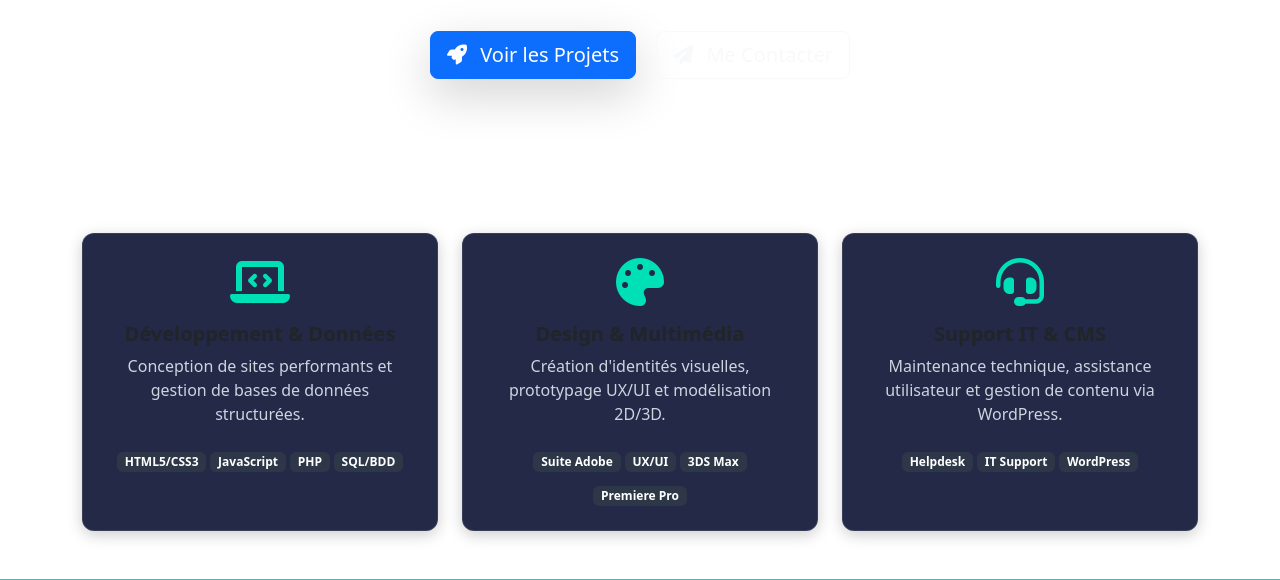
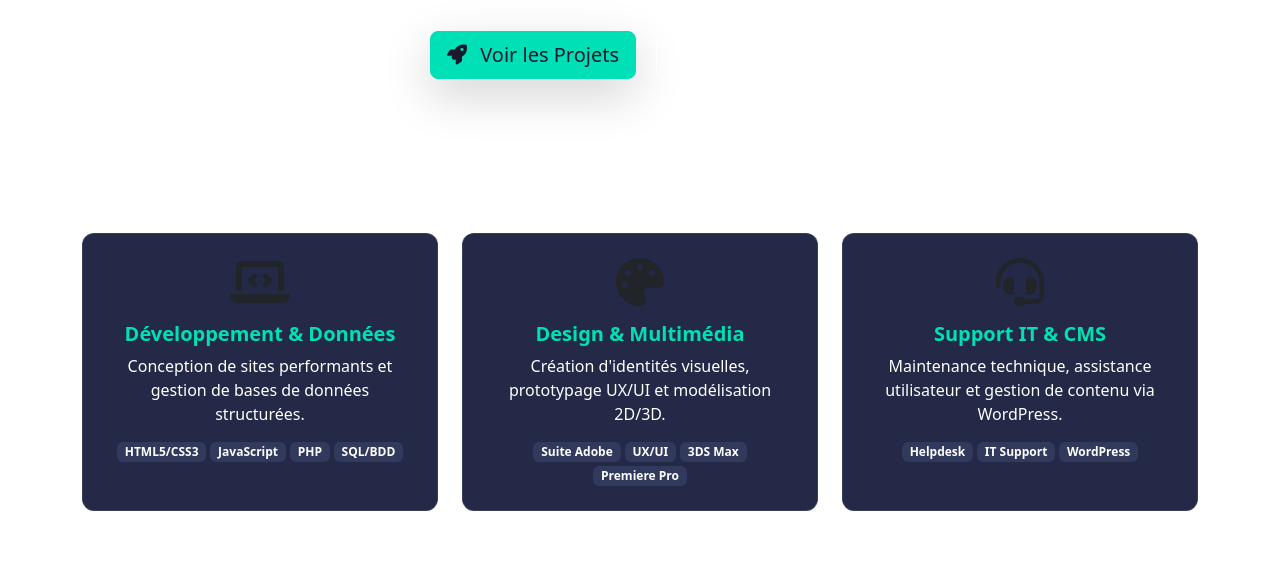
Before and after one commit to FD-TOP/fatimaezzohradadi, a plain HTML site: page index.html in a window 1280 px wide. Shown: the part 769-1349 px from the top of the page. Drawn offline with nearby package versions, Linux system fonts and the light colour scheme.

Commit message:
Update style.css

```diff
--- a/style.css
+++ b/style.css
@@ -5,112 +5,140 @@
     --primary-dark: #1a1a2e;
     --secondary-dark: #232946;
     --accent-cyan: #00e0b7;
-    --text-light: #ffffff; /* Passé de #e5e5e5 à blanc pur pour un contraste maximal */
-    --text-secondary-light: #cbd5e0; /* Éclairci (anciennement #94a1b2) pour le SEO/Accessibilité */
-    --font-family: 'Poppins', ui-sans-serif, system-ui, -apple-system, sans-serif;
-    --transition-smooth: all 0.3s ease-in-out;
+    --text-white: #ffffff;
+    --text-gray: #cbd5e0; /* Gris clair pour le texte secondaire */
+    --font-family: 'Poppins', sans-serif;
+    --transition: all 0.3s ease-in-out;
 }
 
-/* --- Base & Scroll --- */
+/* --- Base --- */
 body {
     font-family: var(--font-family);
     background-color: var(--primary-dark);
-    color: var(--text-light);
+    color: var(--text-white); /* Couleur par défaut pour tout le site */
     line-height: 1.7;
     padding-top: 60px;
-    overflow-x: hidden;
+    margin: 0;
+}
+
+/* --- Typographie Globale --- */
+h1, h2, h3, h4, h5, h6, .navbar-brand {
+    color: var(--text-white) !important;
+}
+
+p {
+    color: var(--text-gray); /* Par défaut, les paragraphes sont gris clair pour le confort visuel */
 }
 
 /* --- Navigation --- */
 .navbar {
     background-color: var(--primary-dark) !important;
-    box-shadow: 0 5px 15px rgba(0, 0, 0, 0.4);
     border-bottom: 1px solid var(--secondary-dark);
 }
 
-.logo { font-weight: 800; font-size: 1.5rem; }
-.text-accent { color: var(--accent-cyan) !important; }
+.logo .text-accent {
+    color: var(--accent-cyan) !important;
+}
 
 .nav-link {
-    color: var(--text-light) !important;
-    transition: var(--transition-smooth);
+    color: var(--text-white) !important;
     font-weight: 500;
 }
 
 .nav-link:hover, .nav-link.active {
     color: var(--accent-cyan) !important;
-    border-bottom: 2px solid var(--accent-cyan);
+}
+
+/* --- Cartes (Expertise, Portfolio, CV) --- */
+.expertise-card, .card-cv, .project-card, .contact-card {
+    background-color: var(--secondary-dark);
+    border: 1px solid rgba(255, 255, 255, 0.1);
+    padding: 30px;
+    border-radius: 12px;
+    transition: var(--transition);
+}
+
+/* Forcer la couleur du texte dans les cartes */
+.expertise-card h3, .card-cv h2, .project-card h2 {
+    color: var(--accent-cyan) !important;
+}
+
+.expertise-card p, .card-cv p, .project-card p, .timeline-description {
+    color: var(--text-white) !important; /* On force le blanc ici pour la lisibilité sur fond bleu */
+}
+
+.text-secondary-light {
+    color: var(--text-gray) !important;
+}
+
+/* --- Badges --- */
+.badge {
+    padding: 8px 12px;
+    font-weight: 600;
+}
+
+.bg-primary-soft {
+    background-color: #31395c !important; /* Bleu un peu plus clair pour détacher du fond */
+    color: var(--text-white) !important;
 }
 
 /* --- Boutons --- */
-.btn-primary, .btn-outline-light {
+.btn-primary {
+    background-color: var(--accent-cyan) !important;
+    border-color: var(--accent-cyan) !important;
+    color: var(--primary-dark) !important;
     font-weight: 700;
-    padding: 12px 35px;
-    border-radius: 5px;
-    transition: var(--transition-smooth);
-}
-
-.btn-primary {
-    background-color: var(--accent-cyan);
-    border-color: var(--accent-cyan);
-    color: #000000; /* Texte noir sur fond cyan pour un contraste parfait */
-}
-
-.btn-primary:hover {
-    background-color: #00f0c2;
-    transform: translateY(-2px);
 }
 
 .btn-outline-light {
-    border-color: var(--text-light);
-    color: var(--text-light);
+    border-color: var(--text-white) !important;
+    color: var(--text-white) !important;
 }
 
 .btn-outline-light:hover {
-    background-color: var(--accent-cyan);
-    color: #000000;
-    border-color: var(--accent-cyan);
+    background-color: var(--text-white);
+    color: var(--primary-dark) !important;
 }
 
-/* --- Cartes & Expertise --- */
-.expertise-card, .card-cv, .project-card, .contact-card {
-    background-color: var(--secondary-dark);
-    border-radius: 12px;
-    border: 1px solid rgba(255, 255, 255, 0.1); /* Bordure légèrement plus visible */
-    padding: 30px;
-    box-shadow: 0 4px 15px rgba(0, 0, 0, 0.2);
-    transition: var(--transition-smooth);
+/* --- Timeline CV --- */
+.timeline-title {
+    color: var(--accent-cyan) !important;
 }
 
-.text-secondary-light {
-    color: var(--text-secondary-light) !important;
+.timeline-meta {
+    color: var(--text-gray) !important;
 }
 
-/* --- Badges & Footer --- */
-.badge { padding: 8px 12px; font-weight: 600; margin-top: 10px; }
-.bg-primary-soft {
-    background-color: #2d3748 !important; /* Fond plus sombre */
-    color: #ffffff !important; /* Texte blanc pur pour le contraste */
+/* --- Formulaires --- */
+.form-label {
+    color: var(--text-white) !important;
 }
 
-footer { background-color: var(--secondary-dark); }
-.border-top-accent { border-top: 3px solid var(--accent-cyan); }
-.social-icon { font-size: 1.4rem; transition: color 0.3s; color: #ffffff; }
-.social-icon:hover { color: var(--accent-cyan) !important; }
-
-/* --- Formulaires --- */
 .form-control {
     background-color: var(--primary-dark) !important;
-    border-color: var(--secondary-dark) !important;
-    color: #ffffff !important;
+    color: var(--text-white) !important;
+    border: 1px solid var(--secondary-dark);
 }
 
 .form-control::placeholder {
-    color: #a0aec0 !important; /* Placeholder plus clair pour la lisibilité */
+    color: #6a7280 !important;
+}
+
+/* --- Footer --- */
+footer p {
+    color: var(--text-white) !important;
+}
+
+.social-icon {
+    color: var(--text-white) !important;
+}
+
+.social-icon:hover {
+    color: var(--accent-cyan) !important;
 }
 
 /* --- Media Queries --- */
 @media (max-width: 576px) {
-    h1 { font-size: 1.8rem; }
-    .hero { padding: 80px 0; }
+    h1 { font-size: 2rem !important; }
+    p { font-size: 0.95rem; }
 }
```
